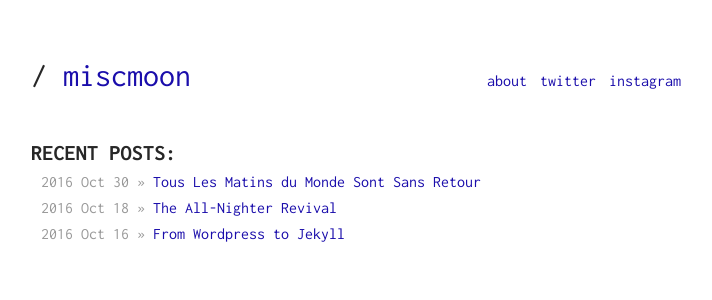
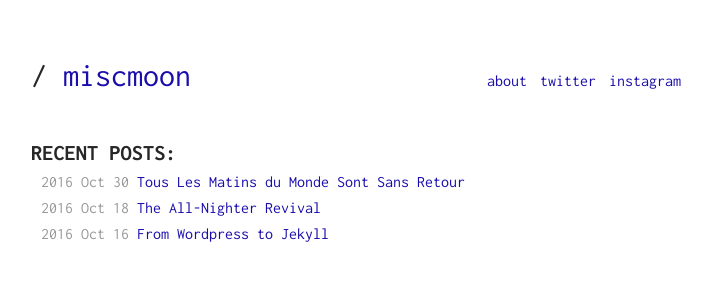
Before and after one commit to miscmoon/miscmoon.github.io, a Jekyll site: the page built from index.html, in a window 1280 px wide. Shown: the top 300 px of the page, without its empty margins (284-996 px from the left). Built offline with Jekyll 4.4.1, drawn with Linux system fonts in a browser that asks for light colours.

Commit message:
Update index.html

```diff
--- a/index.html
+++ b/index.html
@@ -18,7 +18,7 @@ layout: default
     <ul>
         {% for post in site.posts %}
         <li>
-            <span class="date">{{ post.date | date: '%Y %b %d' }}  » </span><a href="{{ post.url }}">{{ post.title }}</a>
+            <span class="date">{{ post.date | date: '%Y %b %d' }}   </span><a href="{{ post.url }}">{{ post.title }}</a>
         </li>
         {% endfor %}
     </ul>
```
